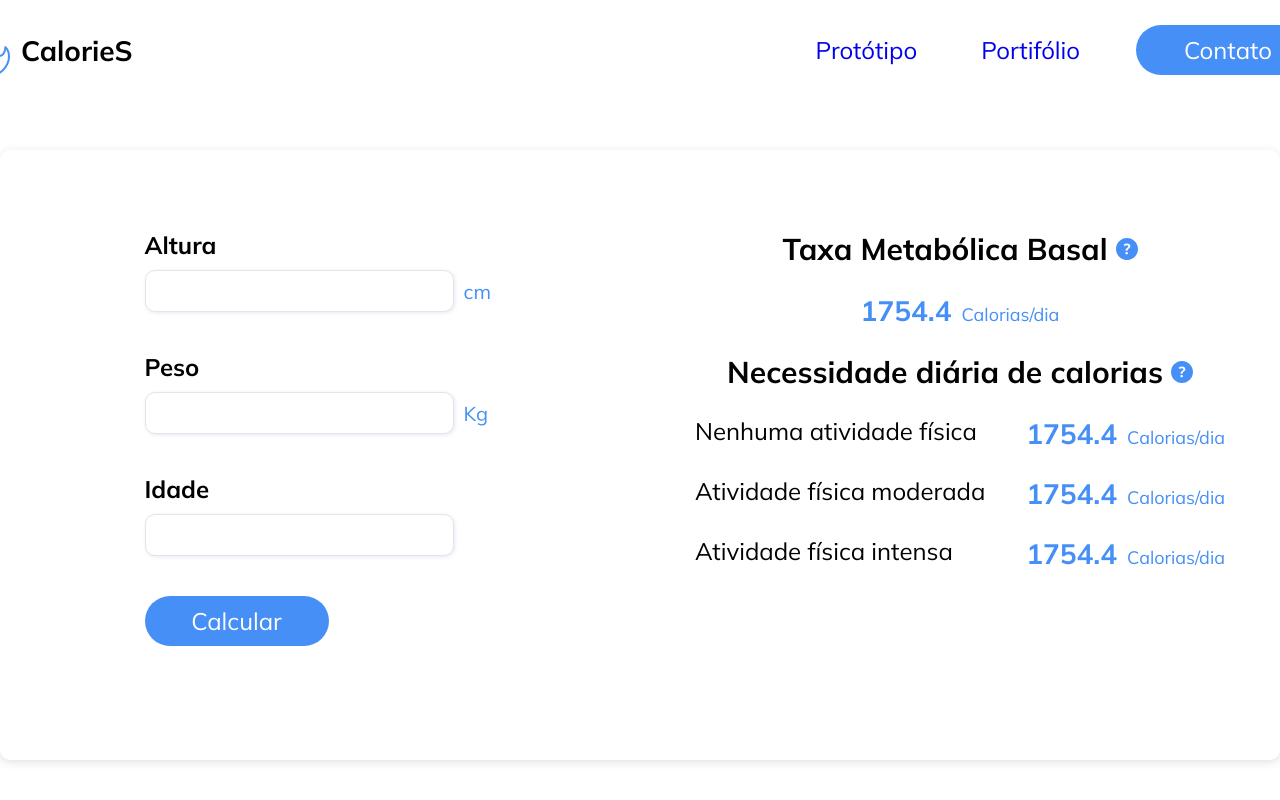
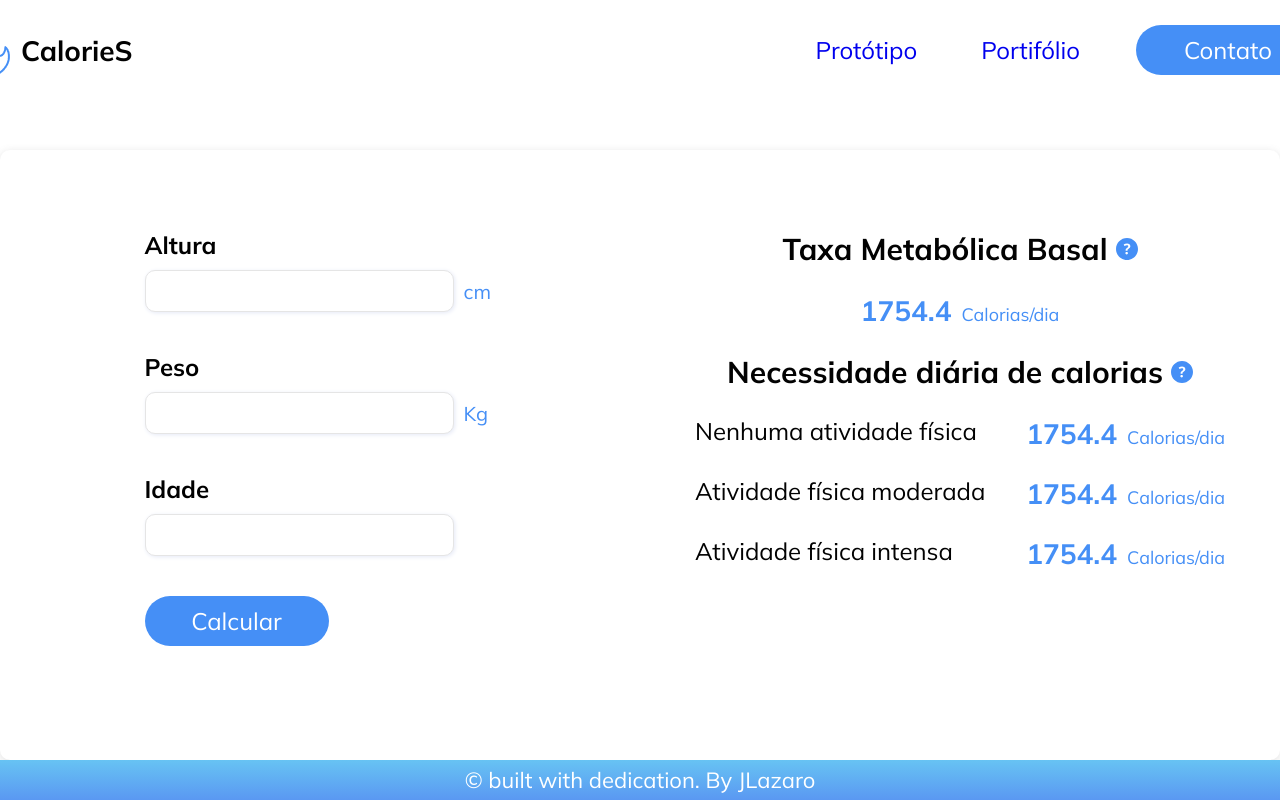
Before and after one commit to lazaro-contato/calories, a React (Create React App) app: page / in a window 1280 px wide. Shown: the top 800 px of the page. Built offline with nearby package versions, Linux system fonts and the light colour scheme.

Commit message:
adding the footer

```diff
--- a/src/components/App.jsx
+++ b/src/components/App.jsx
@@ -1,20 +1,24 @@
 import React from "react";
 
-import GlobalStyle, { DataContainer } from '../styles/global'
+import GlobalStyle, { DataContainer, DivPageFlex } from '../styles/global'
 import Header from "./Header/index.jsx";
 import MainContainer from "./MainContainer";
 import { HeaderDiv } from "../components/Header/styles";
+import Footer from "./Footer";
 
 function App() {
     return(
         <div>
             <GlobalStyle />
+            <DivPageFlex>
                 <HeaderDiv>
                     <Header />
                 </HeaderDiv>
                 <DataContainer>
                     <MainContainer />
                 </DataContainer>
+                <Footer></Footer>
+            </DivPageFlex>
 
         </div>
 
--- /dev/null
+++ b/src/components/Footer/index.jsx
@@ -0,0 +1,12 @@
+import React from "react";
+import { ContentFooter, FooterContainer } from "./styles";
+
+function Footer() {
+    return(
+        <FooterContainer>
+        <ContentFooter>© built with dedication. By JLazaro</ContentFooter>
+        </FooterContainer>
+    )
+}
+
+export default Footer;
--- /dev/null
+++ b/src/components/Footer/styles.js
@@ -0,0 +1,23 @@
+import styled from "styled-components";
+
+export const FooterContainer = styled.footer`
+
+background-image: linear-gradient(#67C3F3, #5A98F2);
+width: 100%;
+height: 70px;
+
+
+display: flex;
+justify-content: center;
+align-items: center;
+
+`
+
+export const ContentFooter = styled.p`
+
+font-size: 22px;
+color: white;
+
+
+
+`
--- a/src/styles/global.js
+++ b/src/styles/global.js
@@ -27,3 +27,12 @@ justify-content: center;
 
 
 `
+
+export const DivPageFlex = styled.div`
+
+display: flex;
+flex-direction: column;
+justify-content: space-between;
+
+height: 100vh;
+`
```
Lines whose indentation alone changed are shown as unchanged.
